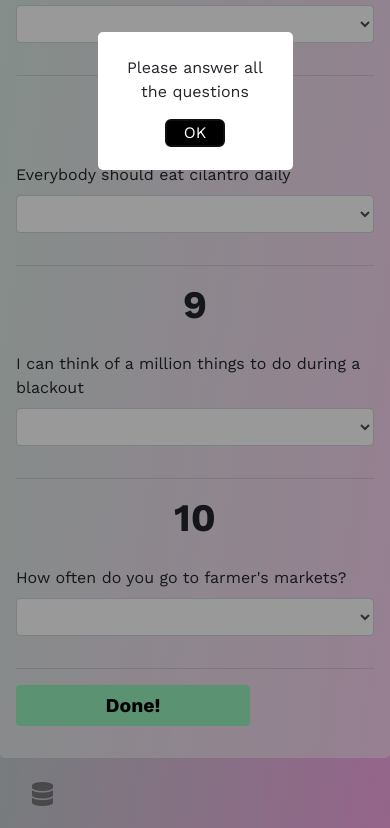
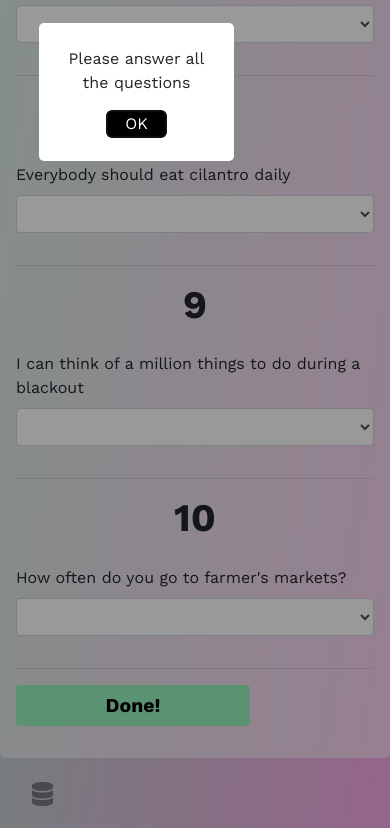
Before and after one commit to gui365/FriendFinder, a website: page app/public/survey.html in a window 390 px wide. Both pictures are taken after typing "Sample", "Sample" into the empty fields and a click on the button "Done!". Shown: the part 1813-2641 px from the top of the page. Drawn offline with nearby package versions, Linux system fonts and the light colour scheme.

Commit message:
Fixed results modal, responsive version

```diff
--- a/app/public/stylesheets/style.css
+++ b/app/public/stylesheets/style.css
@@ -184,4 +184,9 @@ footer i:hover {
   small {
     font-size: 2.5vw;
   }
+
+  .vex-content {
+    margin: 10vw;
+    width: 100;
+  }
 }
```
